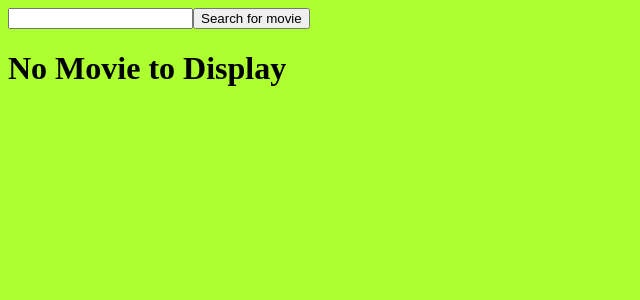
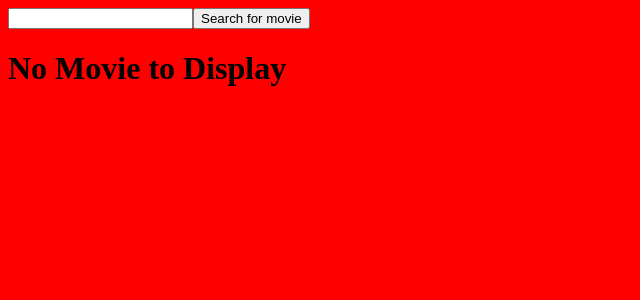
Before and after one commit to typhoon1zero2/React-Movies-App, a React (Create React App) app: page / in a window 1280 px wide. Shown: the top 300 px of the page, without its empty margins (0-640 px from the left). Built offline with nearby package versions, Linux system fonts and the light colour scheme.

Commit message:
Updated code for heroku

```diff
--- a/src/style.css
+++ b/src/style.css
@@ -1,3 +1,3 @@
 body {
-    background-color: greenyellow;
+    background-color: red;
 }
```
